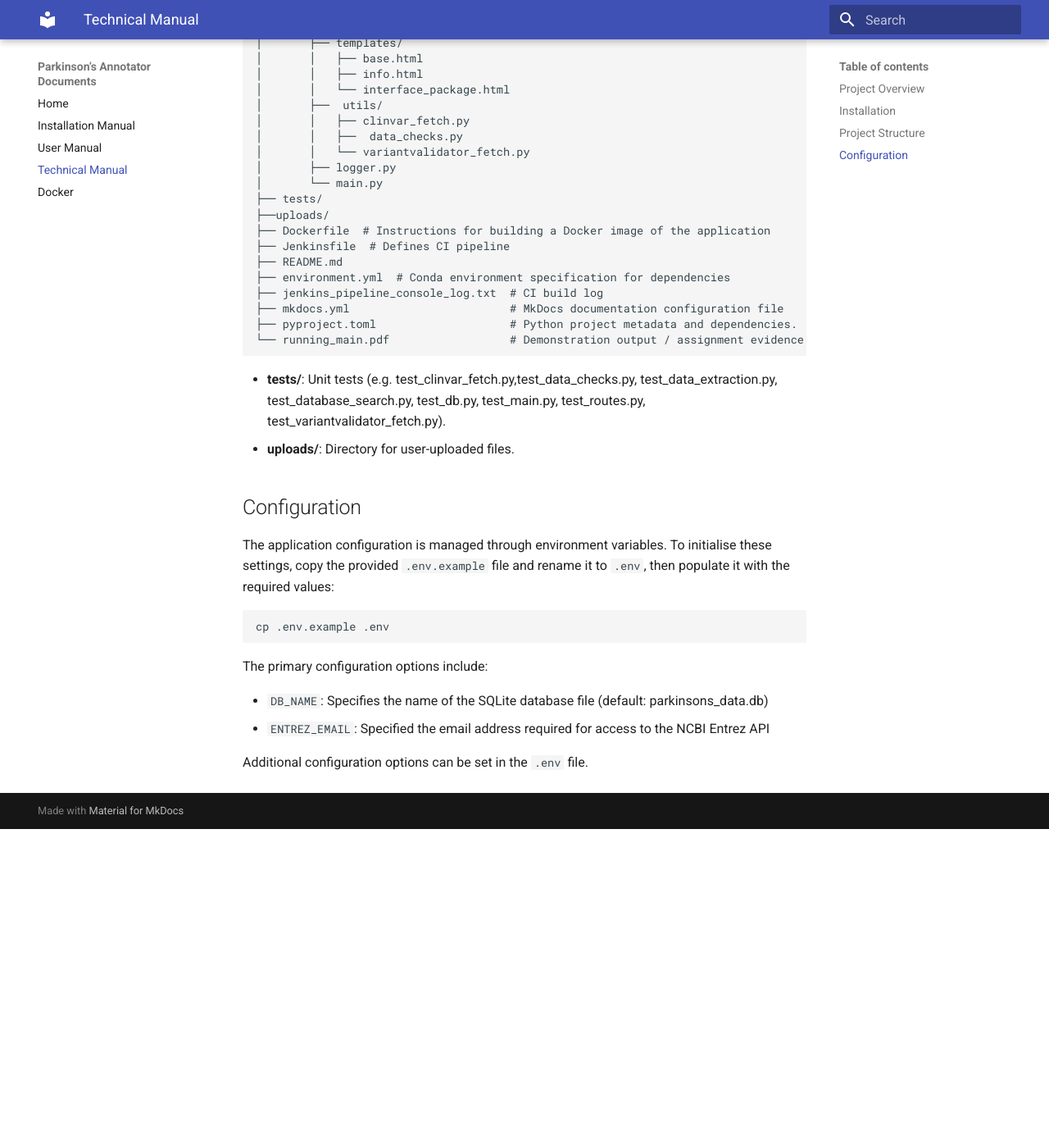
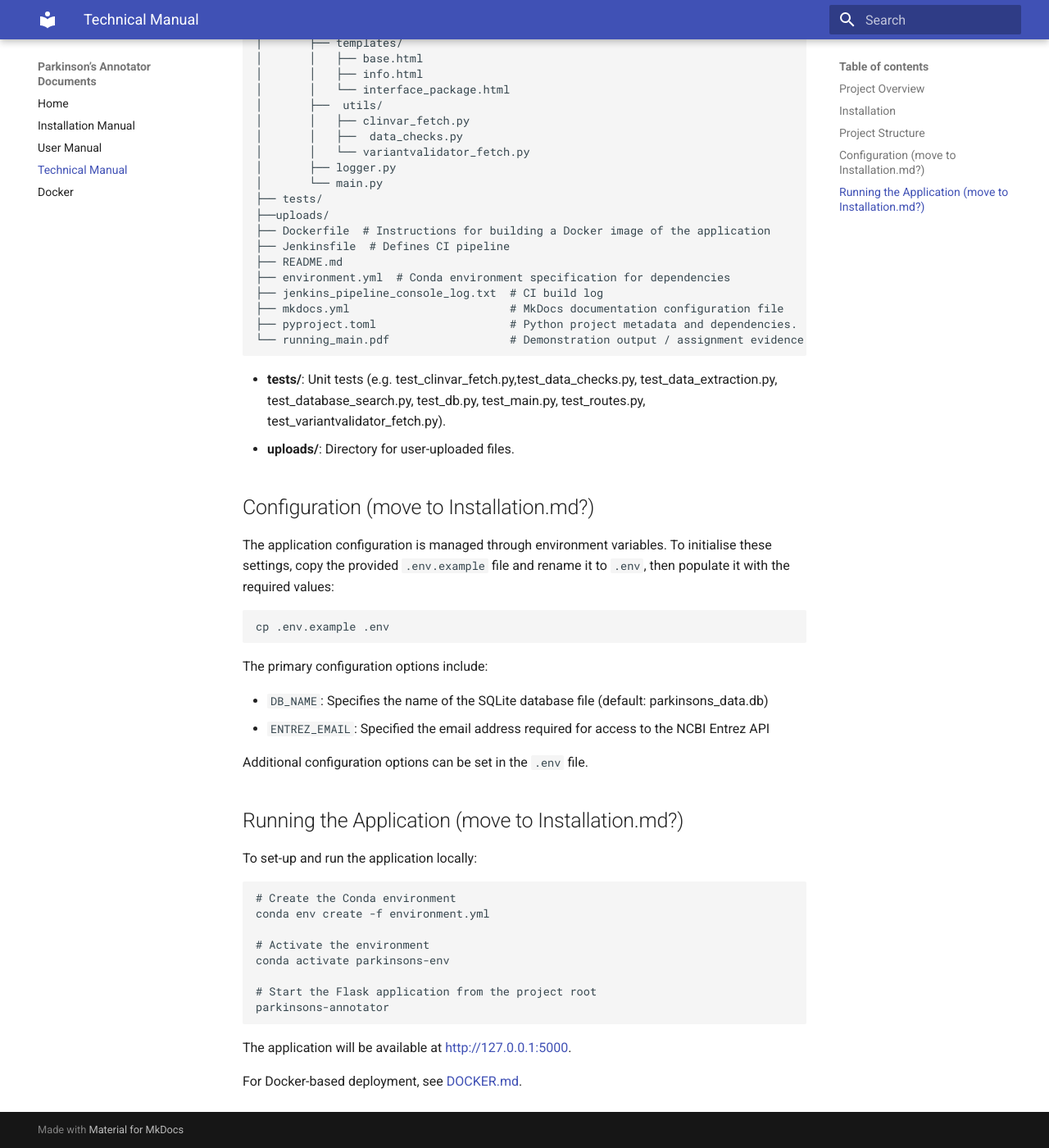
Before and after one commit to JellyEllie/parkinson-annotator, an MkDocs documentation site: the page built from docs/TECHNICAL_MANUAL.md, in a window 1280 px wide and 1400 px high, scrolled down 1017 px. Shown: the whole window at 82% size. Built offline with MkDocs 1.6.1 and Material for MkDocs 9.7.7, drawn with Linux system fonts in a browser that asks for light colours; before the commit the page ends 2028 px from its top, so only the background shows below that.

Commit message:
'Running the application' added (see https://github.com/JellyEllie/parkinson-annotator/issues/19)

````diff
--- a/docs/TECHNICAL_MANUAL.md
+++ b/docs/TECHNICAL_MANUAL.md
@@ -57,7 +57,7 @@ parkinson-annotator/
 - **tests/**: Unit tests (e.g. test_clinvar_fetch.py,test_data_checks.py, test_data_extraction.py, test_database_search.py, test_db.py, test_main.py, test_routes.py, test_variantvalidator_fetch.py).
 - **uploads/**: Directory for user-uploaded files.
 
-## Configuration
+## Configuration (move to Installation.md?)
 
 The application configuration is managed through environment variables. To initialise these settings, copy the provided `.env.example` file and rename it to `.env`, then populate it with the required values:
 
@@ -71,3 +71,22 @@ The primary configuration options include:
 - `ENTREZ_EMAIL`: Specified the email address required for access to the NCBI Entrez API
 
 Additional configuration options can be set in the `.env` file.
+
+## Running the Application (move to Installation.md?)
+
+To set-up and run the application locally:
+
+```sh
+# Create the Conda environment
+conda env create -f environment.yml
+
+# Activate the environment
+conda activate parkinsons-env
+
+# Start the Flask application from the project root
+parkinsons-annotator
+```
+
+The application will be available at [http://127.0.0.1:5000](http://127.0.0.1:5000).
+
+For Docker-based deployment, see [DOCKER.md](./DOCKER.md).
````
